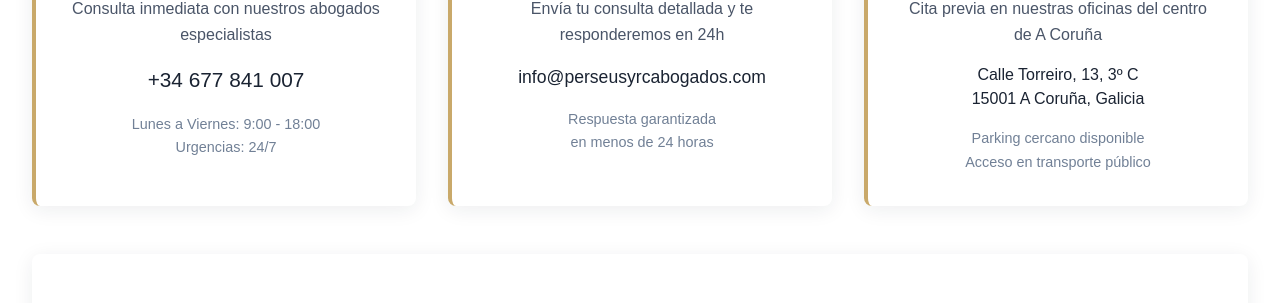
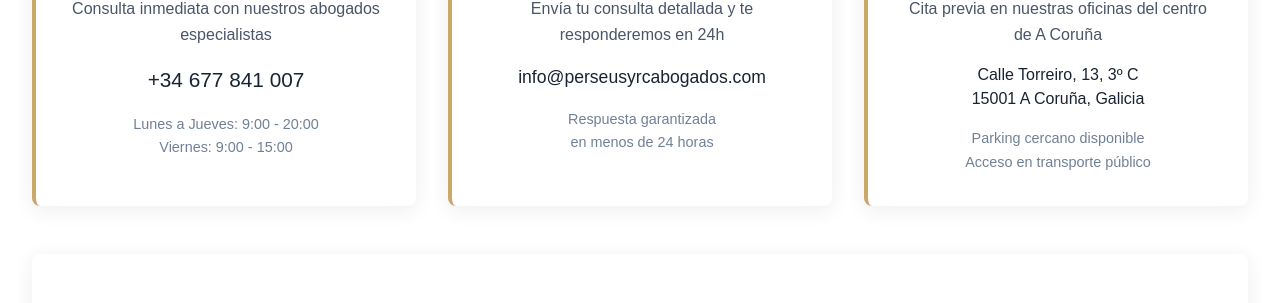
Before and after one commit to streaming10/Perseus_RC_abogados, a Jekyll site: the page built from contacto.md, in a window 1280 px wide and 900 px high, scrolled down 462 px. Shown: the part 144-447 px from the top of the window. Built offline with Jekyll 4.4.1, drawn with Linux system fonts in a browser that asks for light colours.

Commit message:
Update contacto.md

```diff
--- a/contacto.md
+++ b/contacto.md
@@ -45,8 +45,8 @@
         </a>
       </div>
       <p style="color: var(--text-muted); font-size: 0.9rem;">
-        Lunes a Viernes: 9:00 - 18:00<br>
-        Urgencias: 24/7
+        Lunes a Jueves: 9:00 - 20:00<br>
+        Viernes: 9:00 - 15:00
       </p>
     </div>
 
```
